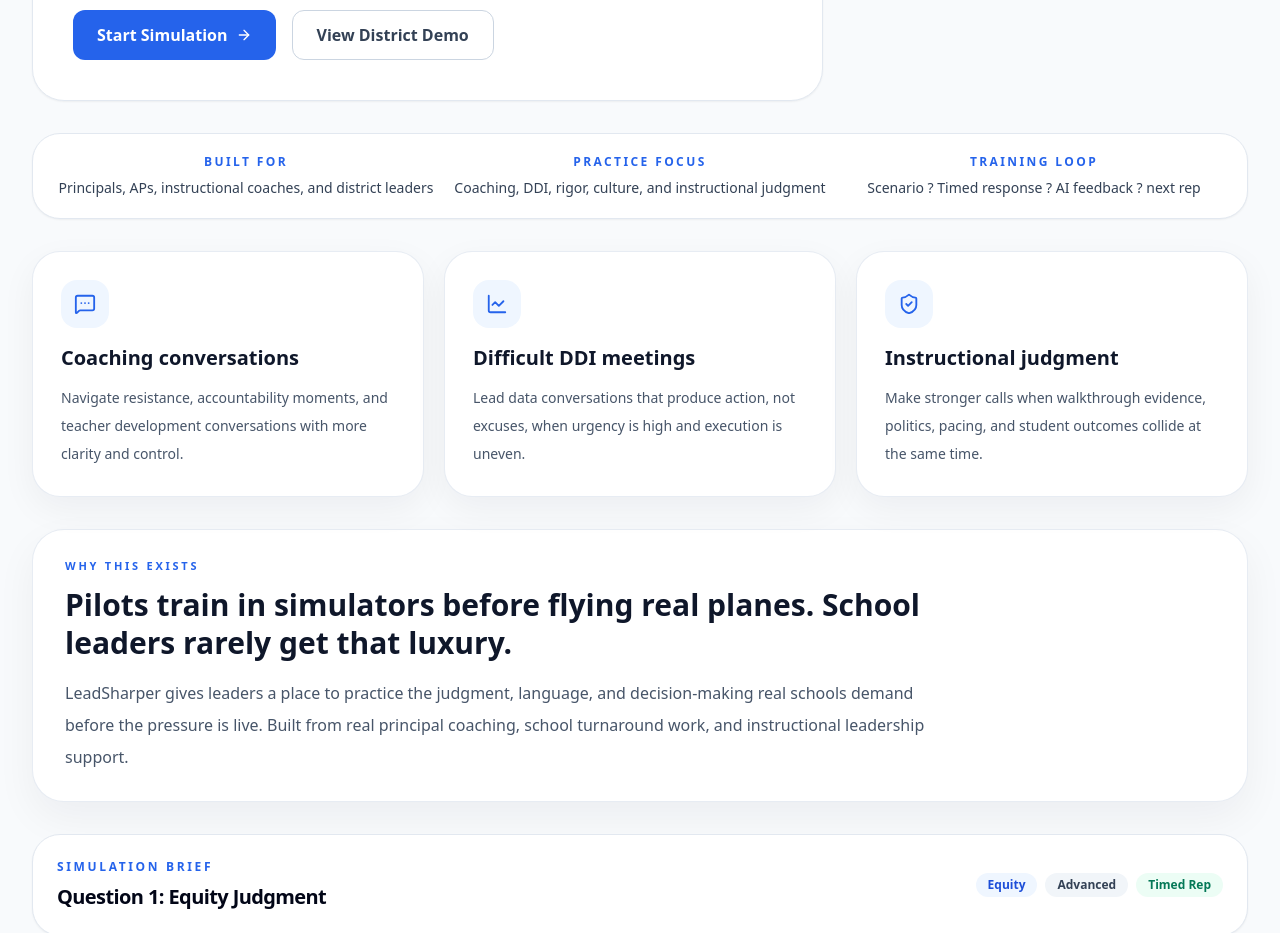
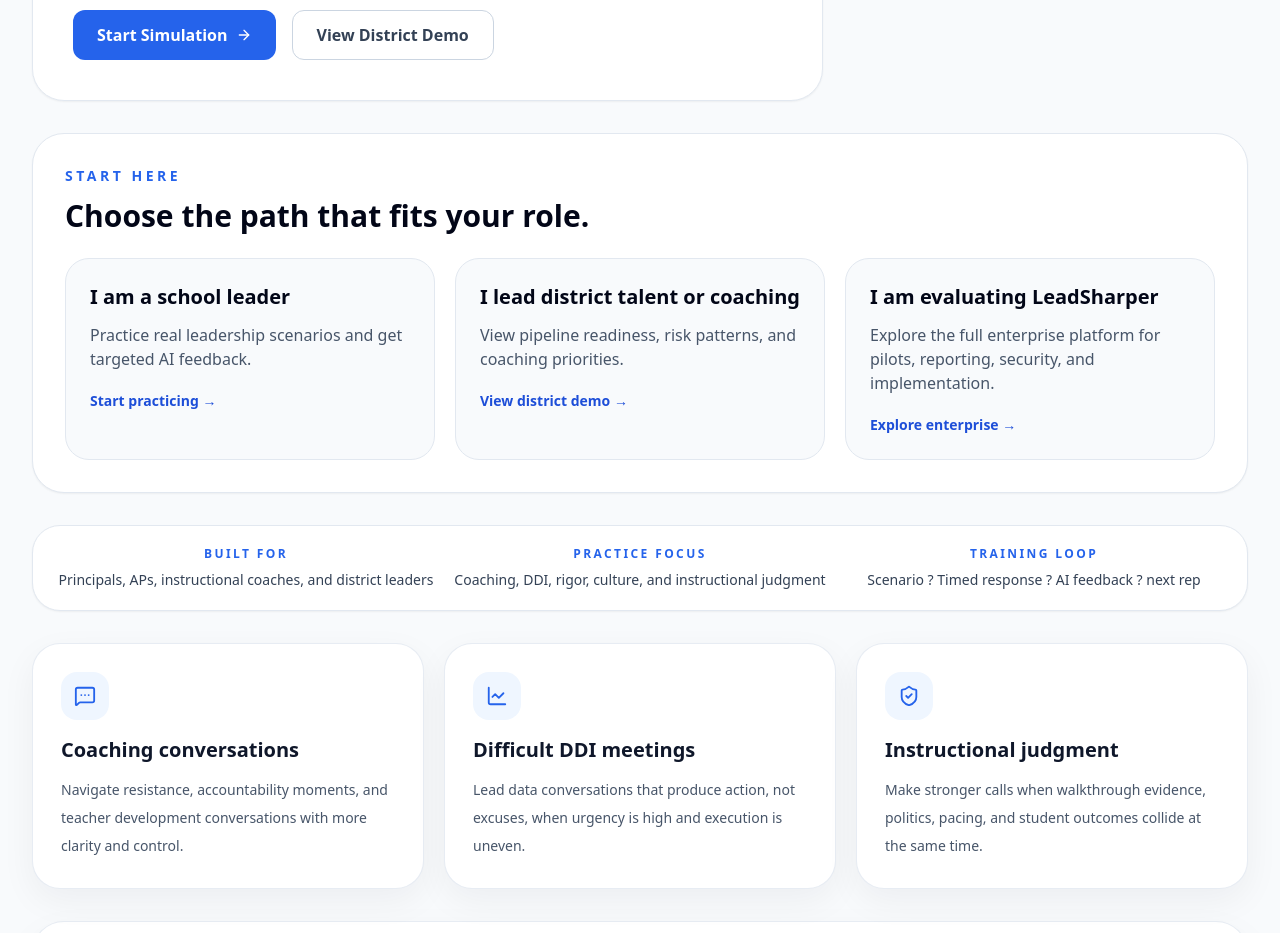
Before and after one commit to jmarc296-jpg/instructional-leadership-practice, a Next.js app: page / in a window 1280 px wide. Shown: the part 1380-2313 px from the top of the page. Built offline with nearby package versions, Linux system fonts and the light colour scheme.

Commit message:
Add guided start path for users and buyers

```diff
--- a/app/page.tsx
+++ b/app/page.tsx
@@ -8,6 +8,7 @@ import { FeatureHighlights } from '@/components/home/feature-highlights'
 import { WhySection } from '@/components/home/why-section'
 import { ProductFooter } from '@/components/home/product-footer'
 import { TrustStrip } from '@/components/home/trust-strip'
+import { StartHere } from '@/components/home/start-here'
 import { ProductStatusBar } from '@/components/home/product-status-bar'
 import { LaunchBanner } from '@/components/home/launch-banner'
 import { PilotCta } from '@/components/home/pilot-cta'
@@ -69,6 +70,8 @@ export default function HomePage() {
 
             </section>
 
+            <StartHere />
+
             <TrustStrip />
 
             <FeatureHighlights />
--- /dev/null
+++ b/components/home/start-here.tsx
@@ -0,0 +1,56 @@
+export function StartHere() {
+  const paths = [
+    {
+      title: "I am a school leader",
+      text: "Practice real leadership scenarios and get targeted AI feedback.",
+      href: "#practice-workspace",
+      cta: "Start practicing"
+    },
+    {
+      title: "I lead district talent or coaching",
+      text: "View pipeline readiness, risk patterns, and coaching priorities.",
+      href: "/district",
+      cta: "View district demo"
+    },
+    {
+      title: "I am evaluating LeadSharper",
+      text: "Explore the full enterprise platform for pilots, reporting, security, and implementation.",
+      href: "/enterprise",
+      cta: "Explore enterprise"
+    }
+  ]
+
+  return (
+    <section className="rounded-[32px] border border-slate-200 bg-white p-8 shadow-sm">
+      <p className="text-sm font-semibold uppercase tracking-[0.25em] text-blue-600">
+        Start here
+      </p>
+
+      <h2 className="mt-3 text-3xl font-semibold text-slate-950">
+        Choose the path that fits your role.
+      </h2>
+
+      <div className="mt-6 grid gap-5 md:grid-cols-3">
+        {paths.map((path) => (
+          <a
+            key={path.title}
+            href={path.href}
+            className="rounded-3xl border border-slate-200 bg-slate-50 p-6 transition hover:-translate-y-1 hover:bg-white hover:shadow-md"
+          >
+            <h3 className="text-xl font-semibold text-slate-950">
+              {path.title}
+            </h3>
+
+            <p className="mt-3 text-slate-600">
+              {path.text}
+            </p>
+
+            <div className="mt-5 text-sm font-semibold text-blue-700">
+              {path.cta} →
+            </div>
+          </a>
+        ))}
+      </div>
+    </section>
+  )
+}
```
